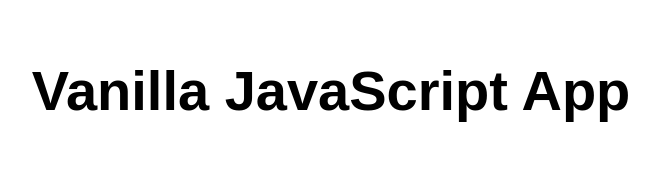
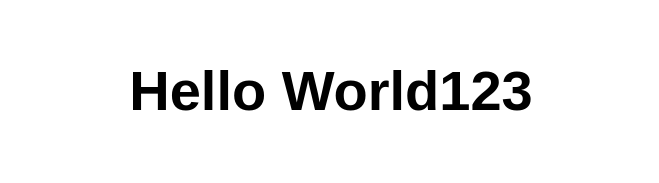
Before and after one commit to jsh3w/my-first-static-web-app, a website: page src/index.html in a window 1280 px wide. Shown: the whole page, without its empty margins (309-968 px from the left). Drawn offline with Linux system fonts and the light colour scheme.

Commit message:
commit this

```diff
--- a/src/index.html
+++ b/src/index.html
@@ -10,7 +10,7 @@
 
 <body>
   <main>
-    <h1>Vanilla JavaScript App</h1>
+    <h1>Hello World123</h1>
   </main>
 </body>
 
```
